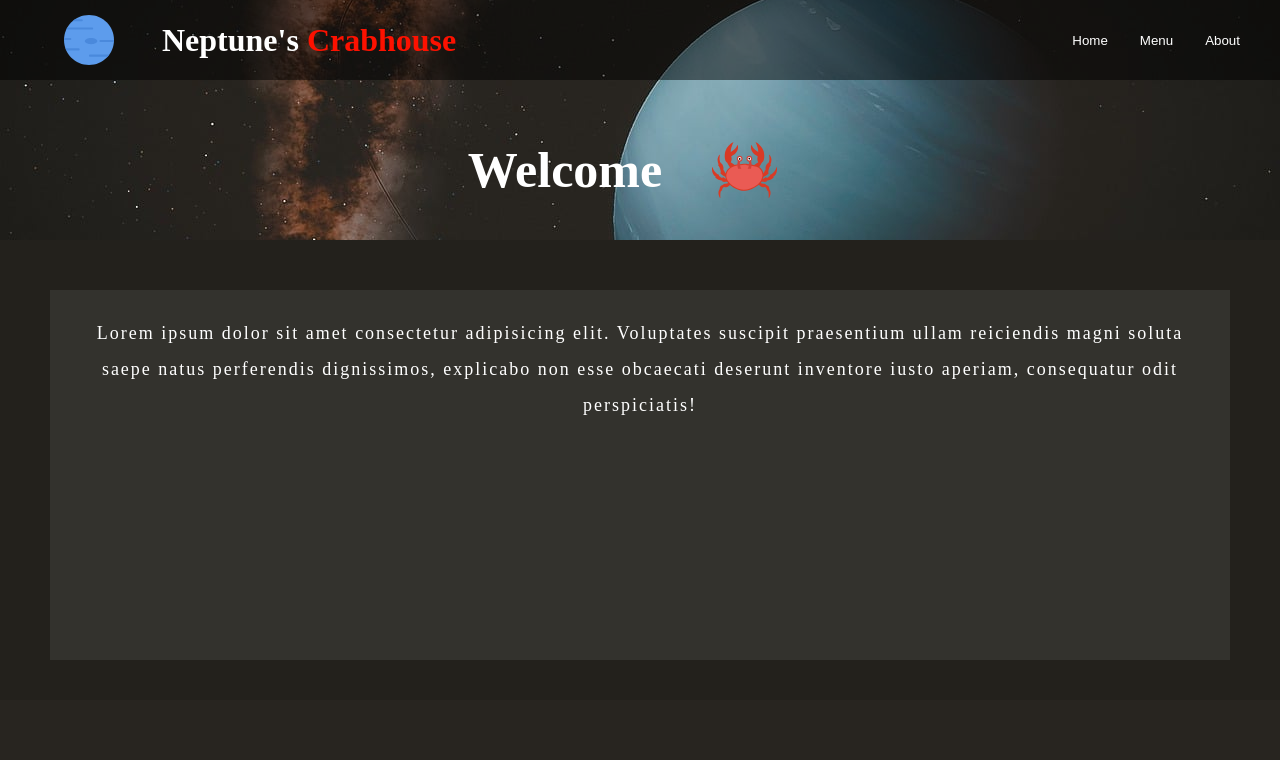
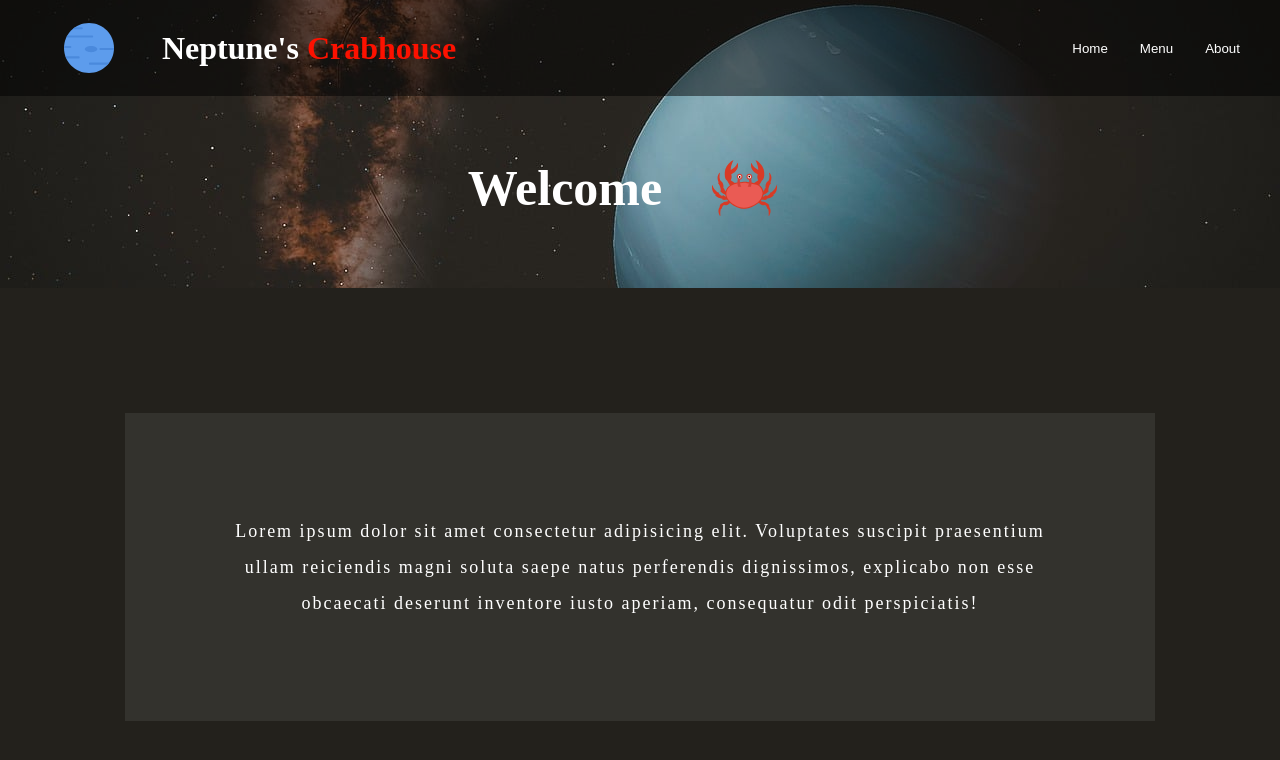
Before and after one commit to michaellucas1/Project-Restaurant-Page, a website built with webpack: page src/template.html in a window 1280 px wide. Built offline with nearby package versions, Linux system fonts and the light colour scheme.

Commit message:
fix the sizing issue of the image by making it stretch

```diff
--- a/src/index.css
+++ b/src/index.css
@@ -3,10 +3,8 @@ body{
     padding:0;
     background-color:#282520;
     color:white;
+    box-sizing:border-box;
 
-}
-header,nav,button{
-    transition: font-size 2s, width 2s, height 2s;
 }
 header{
     position:fixed;
@@ -16,7 +14,7 @@ header{
     padding:0 1rem 0 1rem;
     width:100%;
     background-color: #0000007d;
-    height:5rem;
+    height:6rem;
 }
 nav{
     margin-left:auto;
@@ -46,20 +44,22 @@ button:hover{
     justify-content: center;
     align-items:flex-end;
     background-image:url("./resources/images/neptune-4654560_1280.jpg");
+    background-size:cover;
     background-position:center;
     background-repeat: no-repeat;
-    height:15rem;
+    height:18rem;
 }
 .wrapper > h2 {
     font-size:50px;
+    padding-bottom:30px;
 }
 h1 > span{
     color:rgb(253, 17, 0);
 }
 .intro{
-    height:22.5em;
+    height:22rem;
     background-color: #0000001f;
-    padding:50px;
+    padding:125px 125px 55px 125px;
 }
 .restaurant-icon{
     background-image: url("./resources/svg/neptune-planet-svgrepo-com.svg");
@@ -81,8 +81,7 @@ h1 > span{
 .message{
     overflow:auto;
     background-color:rgba(255, 255, 255, 0.075);
-    height:20rem;
-    padding:25px;
+    padding:100px;
     font-size:18px;
     text-align:center;
     letter-spacing: 2px;
```
Also changed, not shown: src/index.js (line endings or trailing spaces).
